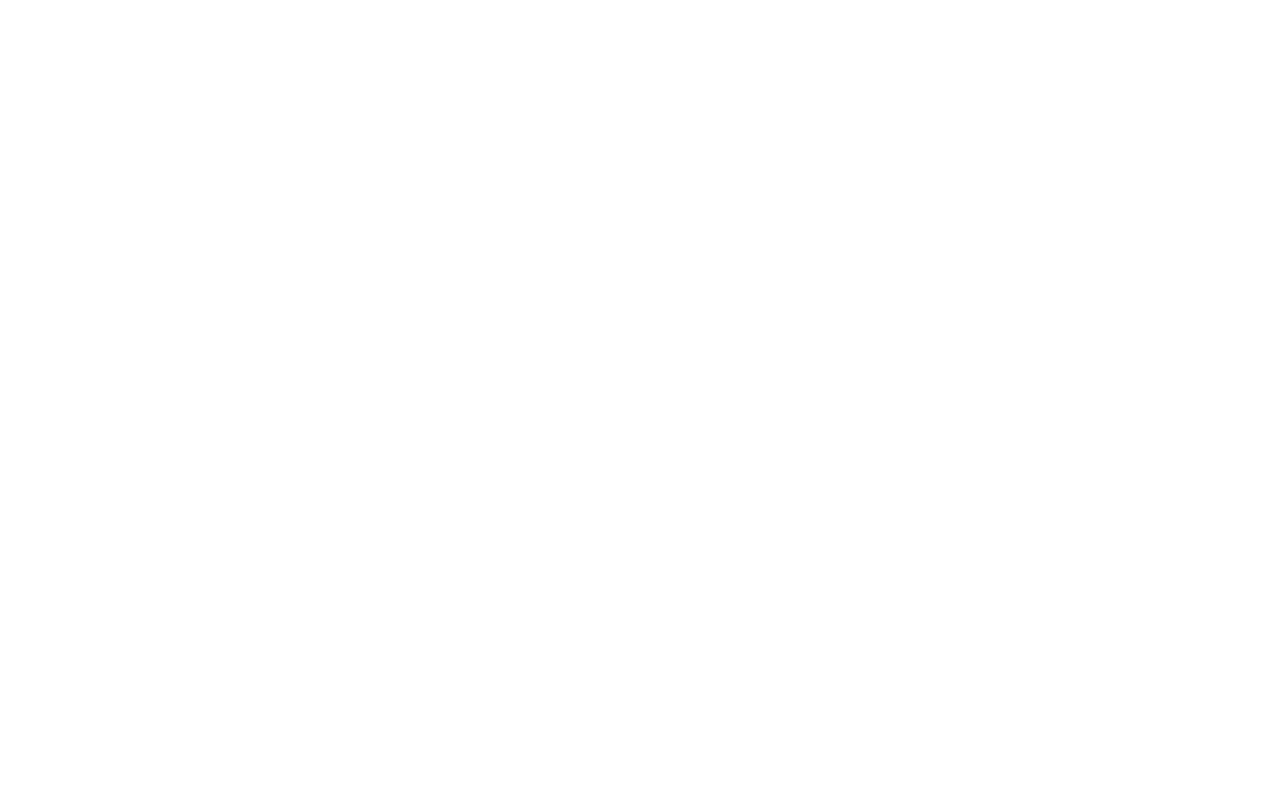
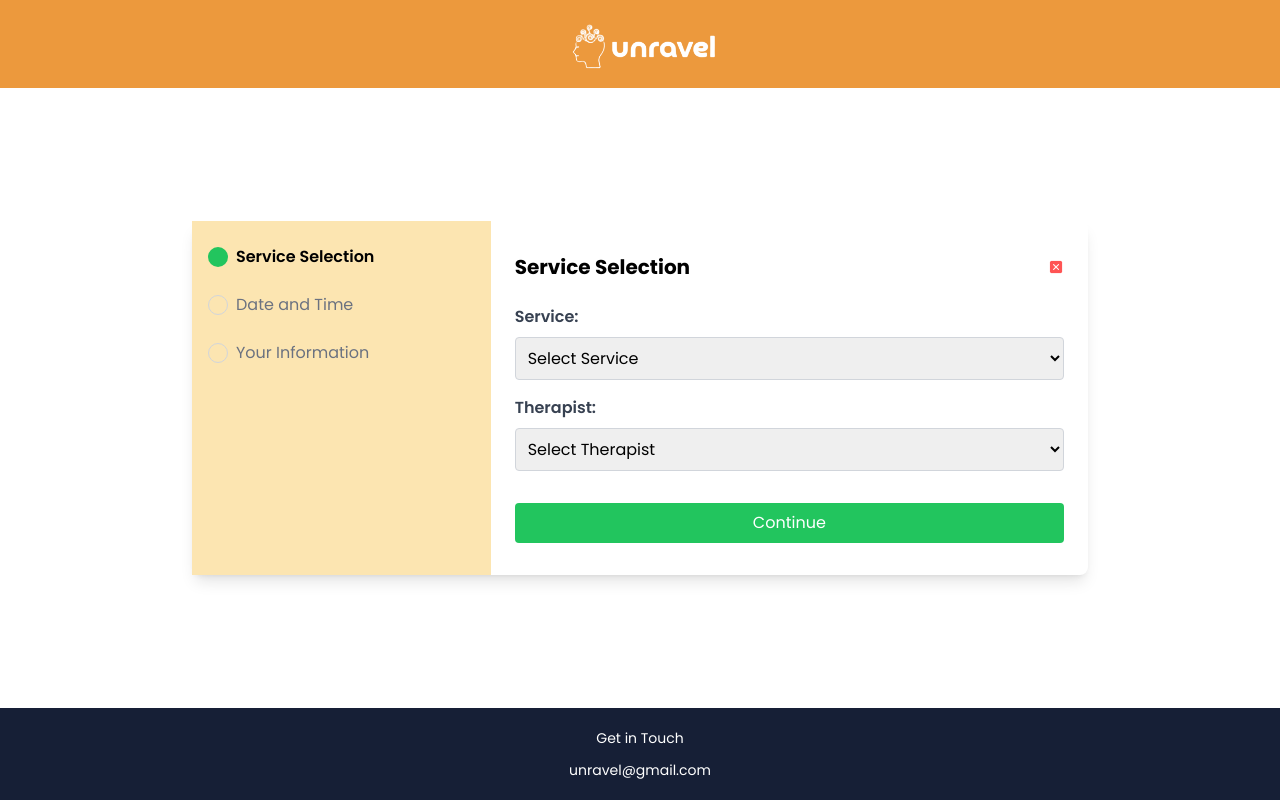
Before and after one commit to pirates59/Unravel, a React (Vite) app in the folder Frontend/: page /service in a window 1280 px wide. Before the commit this address had no page. Built offline with nearby package versions, Linux system fonts and the light colour scheme.

Commit message:
Service Selection half frontend

```diff
--- a/Frontend/src/App.jsx
+++ b/Frontend/src/App.jsx
@@ -3,6 +3,7 @@
 import "./App.css";
 import Login from "./pages/Login";
 import Signup from './pages/Signup';
+import ServiceSelection from './pages/ServiceSelection';
 
 function App() {
   return (
@@ -13,6 +14,7 @@
 
         <Route path="/" element={<Login />} />
         <Route path="/signup" element={<Signup />} />
+        <Route path="/service" element={<ServiceSelection />} />
         </Routes>
         </BrowserRouter>
 
--- a/Frontend/src/pages/Login.jsx
+++ b/Frontend/src/pages/Login.jsx
@@ -3,6 +3,7 @@
 import Footer from "../components/Footer";
 import leftarrow from "../assets/leftarrow.png";
 import login from "../assets/login.png";
+import { NavLink } from "react-router-dom";
 
 const Login = () => {
   return (
@@ -34,9 +35,12 @@
               <button className="w-full bg-[#EC993D] text-white py-2 rounded mb-4">
                 LOGIN
               </button>
+
+              <NavLink to="/signup" >
               <button className="w-full bg-[#161F36] text-white py-2 rounded">
                 SIGN UP
               </button>
+              </NavLink>
             </form>
           </div>
           <div className="w-1/2 bg-[#F3F6FA] flex items-center justify-center p-4">
--- /dev/null
+++ b/Frontend/src/pages/ServiceSelection.jsx
@@ -0,0 +1,76 @@
+import React from "react";
+import Topbar from "../components/Topbar";
+import Footer from "../components/Footer";
+import close from "../assets/close.png";
+import appoint from "../assets/appoint.png";
+
+const ServiceSelection = () => {
+  return (
+    <div className="flex flex-col h-screen">
+      <Topbar />
+
+      <div className="flex flex-1 justify-center items-center">
+        <div className="flex bg-white rounded-lg shadow-lg w-full max-w-4xl">
+          {/* Sidebar */}
+          <div className="bg-[#FCE5B1] w-1/3 py-6 px-4">
+            <ul className="space-y-6">
+              <li className="flex items-center space-x-2">
+                <span className="h-5 w-5 bg-green-500 rounded-full flex-shrink-0"></span>
+                <p className="text-black font-semibold">Service Selection</p>
+              </li>
+              <li className="flex items-center space-x-2">
+                <span className="h-5 w-5 border border-gray-300 rounded-full flex-shrink-0"></span>
+                <p className="text-gray-500">Date and Time</p>
+              </li>
+              <li className="flex items-center space-x-2">
+                <span className="h-5 w-5 border border-gray-300 rounded-full flex-shrink-0"></span>
+                <p className="text-gray-500">Your Information</p>
+              </li>
+            </ul>
+          </div>
+
+          {/* Form Section */}
+          <div className="w-2/3 py-8 px-6">
+            <div className="flex justify-between items-center">
+              <h2 className="text-xl font-bold">Service Selection</h2>
+                     <img src={close} alt="" className="h-4" />
+            </div>
+            <form className="mt-6">
+              <label className="block text-gray-700 font-semibold mb-2">
+                Service:
+              </label>
+              <select
+                className="w-full mb-4 p-2 border border-gray-300 rounded"
+                placeholder="Select Service"
+              >
+                <option value="">Select Service</option>
+                <option value="therapy">Therapy</option>
+                <option value="consultation">Consultation</option>
+              </select>
+
+              <label className="block text-gray-700 font-semibold mb-2">
+                Therapist:
+              </label>
+              <select
+                className="w-full mb-4 p-2 border border-gray-300 rounded"
+                placeholder="Select Therapist"
+              >
+                <option value="">Select Therapist</option>
+                <option value="therapist1">Therapist 1</option>
+                <option value="therapist2">Therapist 2</option>
+              </select>
+
+              <button className="w-full bg-green-500 text-white py-2 rounded mt-4">
+                Continue
+              </button>
+            </form>
+          </div>
+        </div>
+      </div>
+
+      <Footer />
+    </div>
+  );
+};
+
+export default ServiceSelection;
--- a/Frontend/src/pages/Signup.jsx
+++ b/Frontend/src/pages/Signup.jsx
@@ -3,6 +3,7 @@
 import Footer from "../components/Footer";
 import leftarrow from "../assets/leftarrow.png";
 import login from "../assets/login.png";
+import { NavLink } from "react-router-dom";
 
 const Signup = () => {
   return (
@@ -35,10 +36,13 @@
         placeholder="Re-enter your password"
         className="w-full mb-4 p-2 border rounded"
       />
+       <NavLink to="/" >
       <button className="w-full bg-[#EC993D] text-white py-2 rounded mt-8 ">
         SIGN UP
       </button>
+      </NavLink>
     </form>
+
   </div>
 
   <div className="w-1/2 bg-[#F3F6FA] flex items-center justify-center p-4">
```
Also changed, not shown: Frontend/src/assets/appoint.png (added), Frontend/src/assets/close.png (added).
